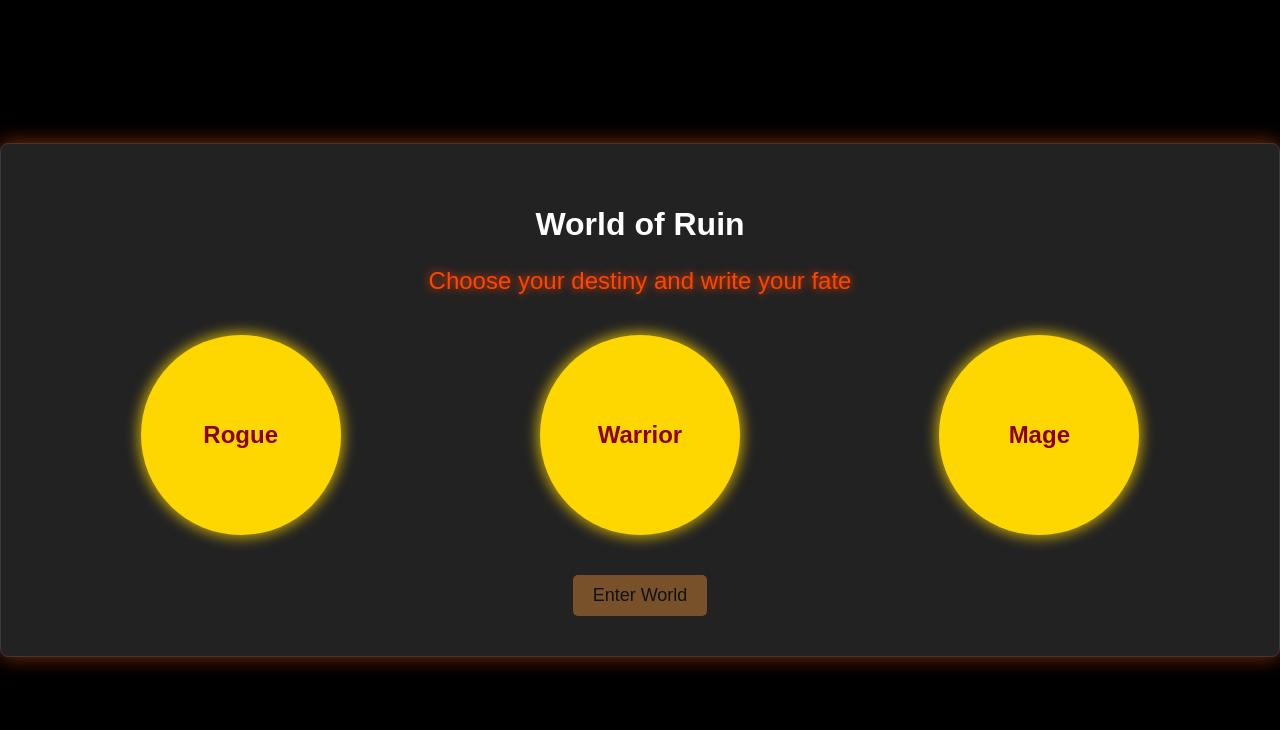
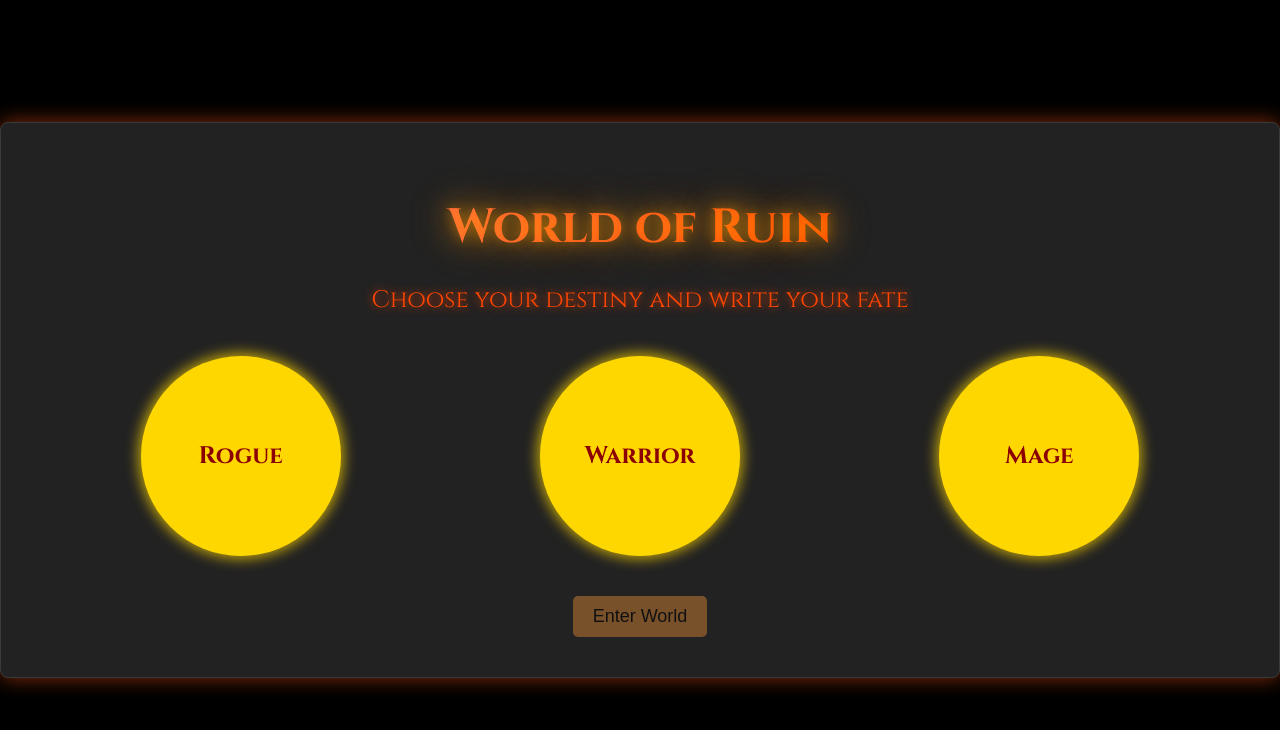
Before and after one commit to n3tw4rl0k/worldofruin, a Django app: template main/templates/choose_class.html in a window 1280 px wide. Shown: the top 730 px of the page. Run offline with Django 5.2, Linux system fonts and the light colour scheme; the template is opened without the code that fills it, so the values that code supplies are empty.

Commit message:
update class selection page to respect the color pallete and font of the game.

```diff
--- a/main/static/css/choose_class.css
+++ b/main/static/css/choose_class.css
@@ -8,6 +8,10 @@ body {
     justify-content: center;
     align-items: center;
     min-height: 100vh;
+    user-select: none;
+    -moz-user-select: none;
+    -webkit-user-select: none;
+    -ms-user-select: none;
 }
 
 .content {
@@ -23,13 +27,41 @@ body {
     overflow: hidden;
 }
 
-
-.game-title,
-.destiny-text,
-.class-selection,
-#confirmButton {
+.game-title {
+    font-size: 48px;
+    color: transparent;
+    background-image: linear-gradient(120deg, #FFD700, #FF6347, #FF4500, #DC143C);
+    background-clip: text;
+    -webkit-background-clip: text;
+    -webkit-text-fill-color: transparent;
+    text-align: center;
+    font-weight: bold;
+    margin-bottom: 20px;
+    font-family: 'Cinzel', sans-serif;
+    text-shadow: 0 0 8px rgba(220, 20, 60, 0.6);
+    animation: shimmer 15s infinite, pulse-aura 6s infinite;
     position: relative;
     z-index: 2;
+}
+
+@keyframes shimmer {
+    0%, 100% { color: #FF8C00; }
+    50% { color: #FFC000; }
+}
+
+@keyframes pulse-aura {
+    0%, 100% {
+        text-shadow: 0 0 10px rgba(255, 140, 0, 0.3),
+                     0 0 20px rgba(255, 140, 0, 0.3),
+                     0 0 30px rgba(255, 140, 0, 0.3),
+                     0 0 40px rgba(255, 140, 0, 0.3);
+    }
+    50% {
+        text-shadow: 0 0 15px rgba(255, 165, 0, 0.7),
+                     0 0 30px rgba(255, 165, 0, 0.7),
+                     0 0 45px rgba(255, 165, 0, 0.7),
+                     0 0 60px rgba(255, 165, 0, 0.7);
+    }
 }
 
 .destiny-text {
@@ -37,6 +69,9 @@ body {
     color: #ff4500;
     margin-bottom: 40px;
     text-shadow: 0 0 10px #ff4500;
+    font-family: 'Cinzel', sans-serif;
+    position: relative;
+    z-index: 2;
 }
 
 .class-selection {
--- a/main/templates/choose_class.html
+++ b/main/templates/choose_class.html
@@ -3,6 +3,7 @@
 <html lang="en">
 <head>
     <meta charset="UTF-8">
+    <link href="https://fonts.googleapis.com/css2?family=Cinzel:wght@400;700&display=swap" rel="stylesheet">
     <meta name="viewport" content="width=device-width, initial-scale=1.0">
     <title>Choose Your Class - World of Ruin</title>
     <link rel="stylesheet" href="{% static 'css/choose_class.css' %}">
```
